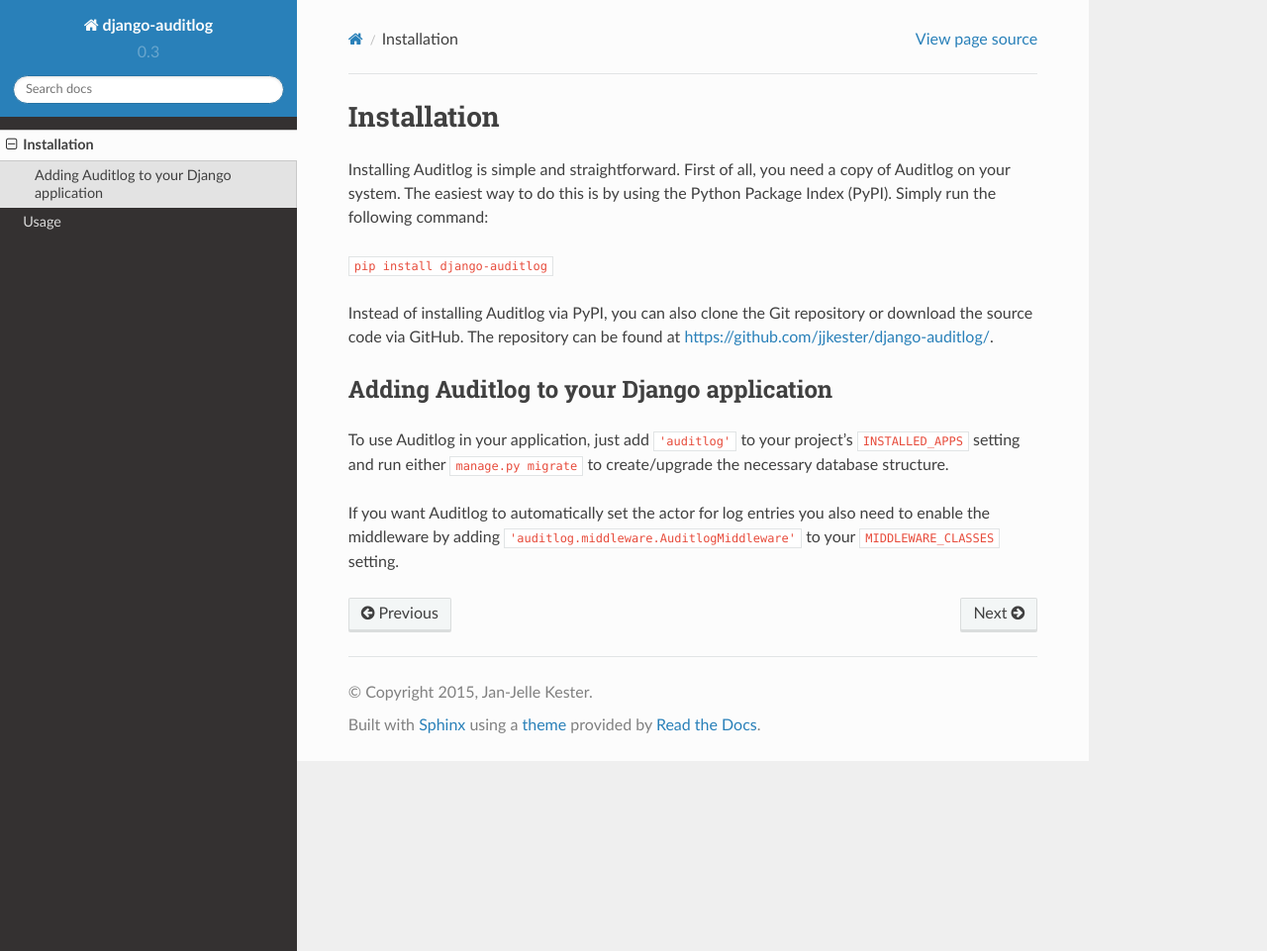
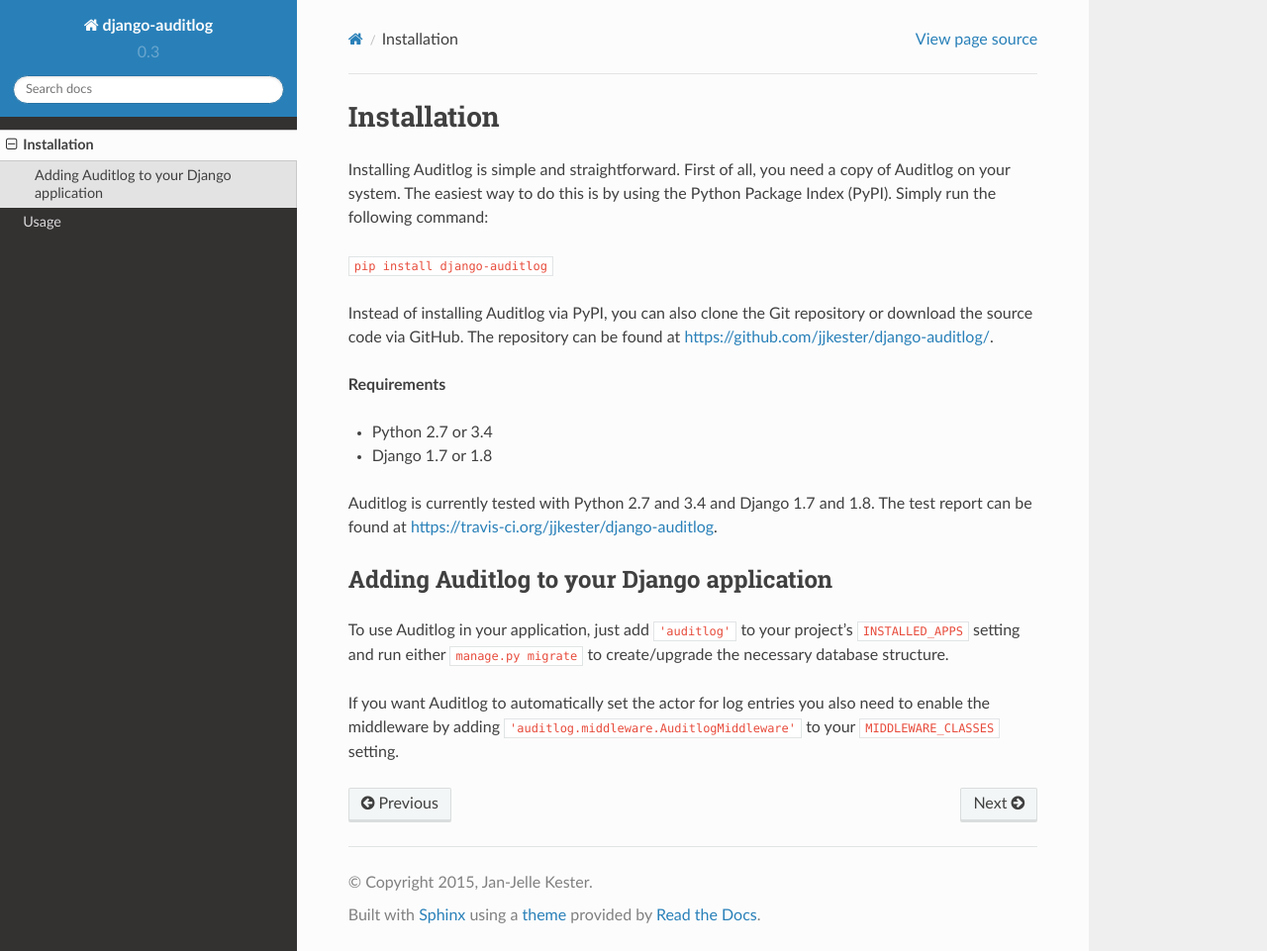
Before and after one commit to jazzband/django-auditlog, a Sphinx documentation site: the page built from docs/source/installation.rst, in a window 1280 px wide and 961 px high. Shown: the whole window at 99% size. Built offline with Sphinx 7.4.7 and the Read the Docs theme 2.0.0, drawn with Linux system fonts in a browser that asks for light colours; pages that are not in the unit, such as notebooks, are missing from menus.

Commit message:
Add requirements to docs

```diff
--- a/docs/source/installation.rst
+++ b/docs/source/installation.rst
@@ -9,6 +9,14 @@
 Instead of installing Auditlog via PyPI, you can also clone the Git repository or download the source code via GitHub.
 The repository can be found at https://github.com/jjkester/django-auditlog/.
 
+**Requirements**
+
+- Python 2.7 or 3.4
+- Django 1.7 or 1.8
+
+Auditlog is currently tested with Python 2.7 and 3.4 and Django 1.7 and 1.8. The test report can be found at
+https://travis-ci.org/jjkester/django-auditlog.
+
 Adding Auditlog to your Django application
 ------------------------------------------
 
```
